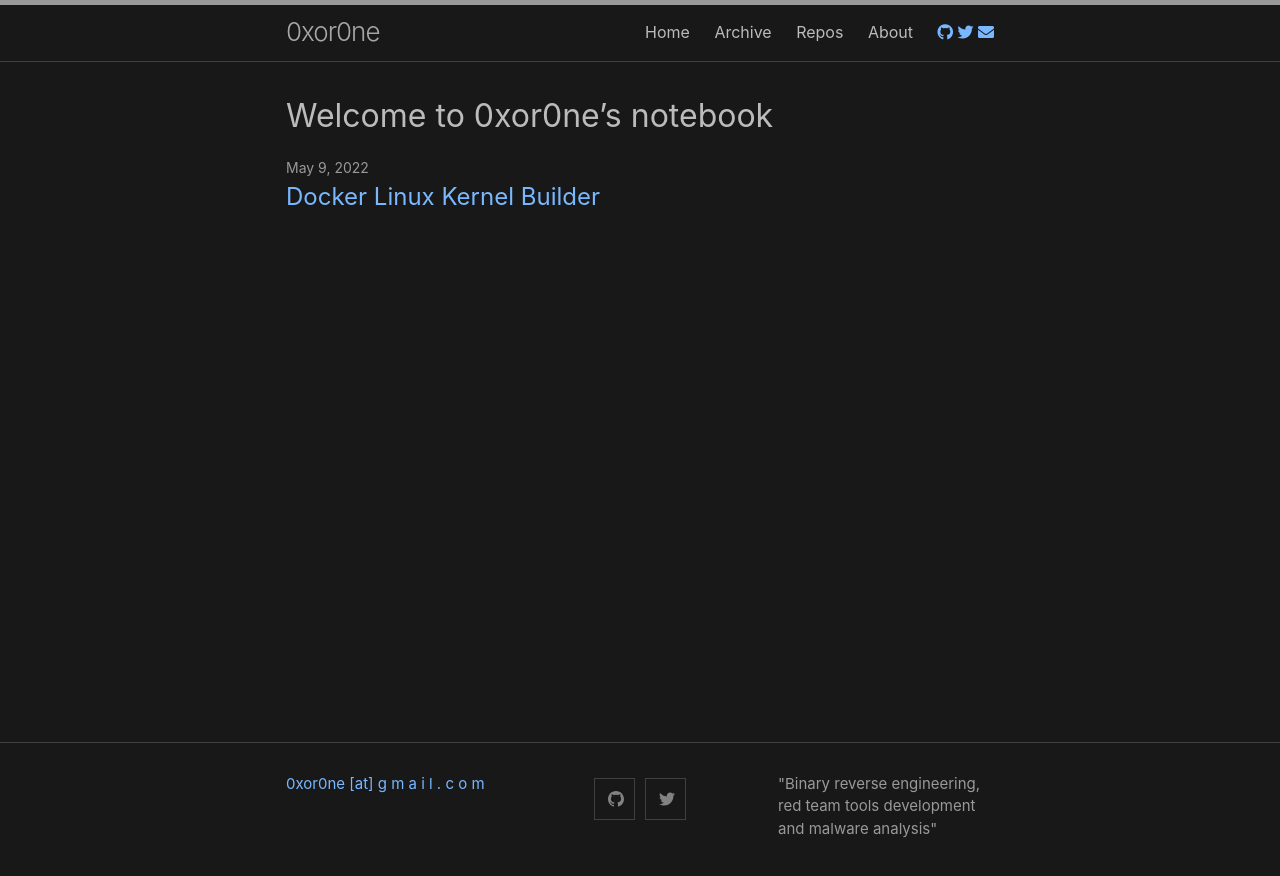
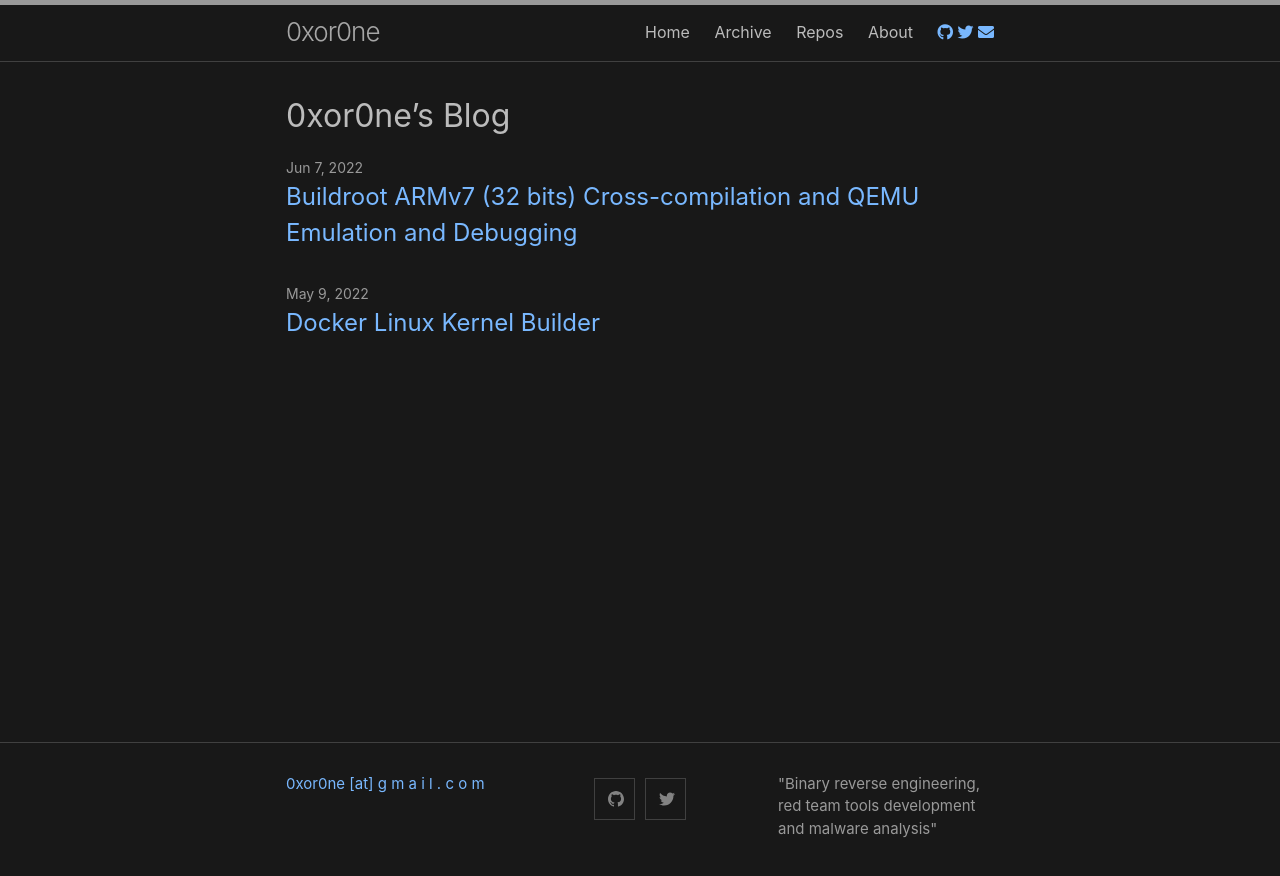
Before and after one commit to 0xor0ne/0xor0ne.github.io, a Jekyll site: the page built from index.md, in a window 1280 px wide. Shown: the top 876 px of the page. Built offline with Jekyll 4.4.1, drawn with Linux system fonts in a browser that asks for light colours; nearby versions of some CDN libraries; our own code applies the rules of GitHub Pages for plain Markdown files; some of the changed lines change nothing that is shown.

Commit message:
Add blog post buildroot-arm-emulation

````diff
--- /dev/null
+++ b/_posts/2022-06-07-buildroot-arm-emulation.md
@@ -0,0 +1,410 @@
+---
+title: Buildroot ARMv7 (32 bits) Cross-compilation and QEMU Emulation and Debugging
+post_date: 2022-06-07
+layout: default
+---
+
+{% comment %}
+Optional comments
+{% endcomment %}
+
+# Buildroot ARMv7 (32 bits) Cross-compilation and QEMU Emulation and Debugging
+
+In this short tutorial we'll see:
+
+* how to use [Buildroot][1]{:target="blank"} for cross-compiling an image
+  (kernel + root file system) targetting ARMv7 (32 bits) architecture;
+
+* how to emulate the resulting image using [QEMU][2]{:target="blank"};
+
+* how to use the `sdk` produced by Buildroot for cross-compiling an executable
+  targetting the generated image;
+
+* how to debug a process running on the QEMU emulated system;
+
+We are going to use the [docker-x-builder project][0]{:target="blank"} which
+includes scripts for creating a Docker image configured with all the required
+dependencies for building Buildroot images.
+
+The rest of the tutorial assumes that Docker is installed and configured to run
+without sudo (if not, see [here][3]{:target="blank"} and
+[here][4]{:target="blank"}).
+
+## Environment setup
+
+Start by cloning `docker-x-builder`:
+
+```bash
+git clone https://github.com/0xor0ne/docker-x-builder.git
+cd docker-x-builder
+```
+
+and then build the Docker image (this could take a while depending on your
+connection speed):
+
+```bash
+./scripts/docker_build.sh
+```
+
+Next, create a Docker persistent volume (this is where we will save all our
+work):
+
+```bash
+docker volume create --name armv7-vol
+```
+
+Now, for running the container use:
+
+```bash
+./scripts/docker_run_inter.sh --volume armv7-vol
+```
+
+The option `--volume armv7-vol` mounts the newly created volume in
+`~/workspace`.
+
+At this point, inside the container, checkout the desired Buildroot version
+(this tutorial has been tested with Buildroot `2022.02.02`):
+
+```bash
+cd ~/workspace/buildroot
+git checkout 2022.02.2
+```
+
+Now the build environment setup is complete and it is possible to proceed with
+the Buildroot ARMv7 image creation.
+
+> **NOTE1:** if you need to attach to an already running container from another
+> terminal you must use: `./scripts/docker_attach.sh`
+
+> **NOTE2:** the host directory `docker-x-bulder` is shared inside the container
+> in `~/shared`.
+
+## ARMv7 Cross-Compilation with Buildroot
+
+Our goal here is to create a Buildroot image that satisfy the following
+requirements:
+
+1. The image must include a non root user called `user` with password `user`;
+
+2. The emulated system must allow SSH key-based authentication for both user
+   `user` and user `root`;
+
+3. The emulated system must have a network interface with the static IP address
+   `192.168.0.2/24`;
+
+4. the final image must target ARMv7 architecture (more specifically a target
+   board that we can emulate with QEMU).
+
+We use a custom [user table][5]{:target="blank"} to satisfy requirement `1`, a
+custom [overlay][6]{:target="blank"} for requirements `2` and `3` and, finally,
+for requirement `4` we will customize the configuration
+`qemu_arm_vexpress_defconfig` provided by Buildroot.
+
+Before proceeding, create a directory where we will save the `users table` and
+the `overlay`:
+
+```bash
+# Run this inside the container
+mkdir ~/shared/myarm32
+```
+
+### Users Table
+
+`Users tables` are regular text files that allow to create new users using
+the [`makeuser syntax`][7]{:target="blank"}.
+
+In order to add the user `user` in the target system, create the file
+`~/shared/myarm32/users_table` as shown below:
+
+```bash
+# Run this inside the container
+echo "user -1 user -1 =user /home/user /bin/sh root User" > ~/shared/myarm32/users_table
+```
+
+With the content above, the user `user` will be configured as follow:
+
+* Default password: `user`;
+* Home directory: `/home/user`;
+* Default shell: `/bin/sh`;
+* Groups: `user` and `root`.
+
+Later on, we will reference this `users table` in the Buildroot configuration.
+
+### Overlay
+
+An `overlay` is a tree of files that is copied directly over the target
+filesystem after it has been built (it is one of the machanisms provided by
+Buildrot to customize the target filesystem).
+
+We are going to use the `overlay` to configure the authorized public SSH keys
+for `root` and `user` and to configure the network interface `eth0` with the
+static IP address `192.168.0.1`.
+
+First of all, create the rsa key pair with a null passphrase and save it in
+`~/shared/myarm32/id_rsa` and `~/shared/myarm32/id_rsa.pub`:
+
+```bash
+# Run this inside the container
+ssh-keygen -b 2048 -t rsa -f ~/shared/myarm32/id_rsa -q -N ""
+```
+
+Then, create the `overlay` directory structure:
+
+```bash
+# Run this inside the container
+mkdir -p ~/shared/myarm32/overlay/{etc/network,root/.ssh,home/user/.ssh}
+```
+
+And, finally, create all the required files:
+
+```bash
+# Run this inside the container
+cat ~/shared/myarm32/id_rsa.pub > ~/shared/myarm32/overlay/root/.ssh/authorized_keys
+cat ~/shared/myarm32/id_rsa.pub > ~/shared/myarm32/overlay/home/user/.ssh/authorized_keys
+cat > ~/shared/myarm32/overlay/etc/network/interfaces <<EOF
+auto lo
+iface lo inet loopback
+
+auto eth0
+  iface eth0 inet static
+  address 192.168.0.2
+  netmask 255.255.255.0
+  gateway 192.168.0.1
+  hostname \$(hostname)
+EOF
+```
+
+### Buildroot Configuration
+
+Generate the default configuration for [Arm Versatile Express board][10]
+provided by Buildroot:
+
+```bash
+# Run this inside the container
+cd ~/workspace/buildroot
+make qemu_arm_vexpress_defconfig
+```
+
+and then run the interactive curses-based configurator:
+
+```bash
+# Run this inside the container
+make menuconfig
+```
+
+In the menu, set the following options:
+
+```bash
+Toolchain:
+-> Toolchain type
+   -> External toolchain
+-> Toolchain
+   -> Bootlin toolchains
+-> Bootlin toolchain variant
+   -> armv7-eabihf glibc stable 2021.11-1 [Select]
+-> Copy gdb server to the Target [Y]
+
+System configuration:
+-> Root password [set 'root']
+-> Path to the users table [set ${HOME}/shared/myarm32/users_table]
+-> Root filesystem overlay directories [set ${HOME}/shared/myarm32/overlay]
+
+Target packages:
+-> Networking applications:
+   -> dropbear [Y]
+      -> disable reverse DNS lookups [Y]
+
+Host utilities:
+-> host environment-setup [Y]
+```
+
+When all the options above have been set, exit the menu and save the
+configuration.
+
+### Image Build
+
+Once all the steps above have been completed, you can start building the target
+image (this is going to take a while to complete):
+
+```bash
+# Run this inside the container
+cd ~/workspace/buildroot
+make
+```
+
+The output artifacts will be located in `~/workspace/buildroot/output/images`:
+
+* `zImage`: Linux kernel image;
+
+* `rootfs.ext2`: root filesystem image;
+
+* `vexpress-v2p-ca9.dtb`: device tree blob;
+
+## Emulate the Target System with QEMU
+
+The buildroot image can be emulated with the following command:
+
+```bash
+# Run this inside the container
+~/workspace/buildroot/output/host/bin/qemu-system-arm -M vexpress-a9 \
+  -smp 1 -m 256 -kernel ~/workspace/buildroot/output/images/zImage \
+  -dtb ~/workspace/buildroot/output/images/vexpress-v2p-ca9.dtb -drive \
+  file=~/workspace/buildroot/output/images/rootfs.ext2,if=sd,format=raw \
+  -append "console=ttyAMA0,115200 rootwait root=/dev/mmcblk0" \
+  -net nic -net tap,ifname=tap0,script=no,downscript=no -nographic
+```
+
+At the end of the boot process you can log into the system as `user` (password
+`user`) or as `root` (password `root`). To stop `QEMU`, login as `root` and run
+command `poweroff`.
+
+You can also use SSH for log into the emulated system. First of all, attach to
+the running container from another terminal:
+
+```bash
+./scripts/docker_attach.sh
+```
+
+and then use SSH to log into the system:
+
+```bash
+# Run this inside the container
+ssh -i ~/shared/myarm32/id_rsa -o StrictHostKeyChecking=no -o UserKnownHostsFile=/dev/null user@192.168.0.2
+```
+
+NOTE: the container created with `docker-x-builder` is configured with a tap
+interface (`tap0`) with static IP address `192.168.0.1`. Thanks to this
+interface it is possible to communicate with the emulated system whose network
+interface has been previously configured with the static IP address
+`192.168.0.2`.
+
+## Cross-compilation with Buildroot-generated SDK
+
+For cross-compiling an application for the target system, it is possible to use
+the toolchain used by Buildroot itself which is located in `output/host/bin`.
+
+However, this tutorial shows how to export an `SDK` for the target system. The
+SDK is more flexible because it can be moved also to other machines and used for
+cross-compiling applications for the target system.
+
+For exporting the `SDK`, execute the following commands:
+
+```bash
+# Run this inside the container (./scripts/docker_run_inter.sh --volume armv7-vol)
+cd ~/workspace/buildroot
+make sdk
+```
+
+This generates a tarball named
+`arm-buildroot-linux-gnueabihf_sdk-buildroot.tar.gz` in `output/images`.
+
+In order to use the `SDK` you must extract the tarball and run the script
+`relocate-sdk.sh` located inside the extracted directory (this script must be
+executed only one time after the tarball extraction).
+
+Then, when you need to use the toolchain you can source the file
+`environment-setup` located inside the extracted toolchain directory. This
+script exports a number of environment variables that will help cross-compile
+your projects using the Buildroot SDK.
+
+Here is a complete example showing how to extract and setup the `SDK` and how to
+cross-compile a toy executable:
+
+```bash
+# Run this inside the container
+mkdir ~/workspace/sdk
+cp ~/workspace/buildroot/output/images/arm-buildroot-linux-gnueabihf_sdk-buildroot.tar.gz ~/workspace/sdk/
+cd ~/workspace/sdk
+mkdir armv7 && tar xf arm-buildroot-linux-gnueabihf_sdk-buildroot.tar.gz -C armv7 --strip-components 1
+cd armv7 && ./relocate-sdk.sh
+```
+
+At this point it is possible to cross-compile code for the target system like
+illustrated below:
+
+```bash
+# Run this inside the container
+mkdir ~/workspace/hello-example
+
+cat > ~/workspace/hello-example/hello.c <<EOF
+#include <stdio.h>
+
+int main()
+{
+  printf("Hello!\n");
+  return 0;
+}
+EOF
+
+source ~/workspace/sdk/armv7/environment-setup
+arm-linux-gcc -g -o ~/workspace/hello-example/hello ~/workspace/hello-example/hello.c
+```
+
+The cross-compiled executable will be located in
+`~/workspace/hello-example/hello`.
+
+```bash
+>>> file ~/workspace/hello-example/hello
+/home/user/workspace/hello-example/hello: ELF 32-bit LSB pie executable, ARM, EABI5 version 1 (SYSV), dynamically linked, interpreter /lib/ld-linux-armhf.so.3, for GNU/Linux 4.9.0, with debug_info, not stripped
+```
+
+## Remote Process Debugging in Emulated System
+
+In one terminal run the emulator as shown in section
+[Emulate the Target System with QEMU](#emulate-the-target-system-with-qemu).
+
+In a second terminal, attach to the running container:
+
+```bash
+./scripts/docker_attach.sh
+```
+
+and copy on the emulated system the executable built in section [Cross-compilation with Buildroot-generated
+SDK](#cross-compilation-with-buildroot-generated-sdk):
+
+```bash
+scp -i ~/shared/myarm32/id_rsa -o StrictHostKeyChecking=no -o UserKnownHostsFile=/dev/null ~/workspace/hello-example/hello user@192.168.0.2:
+```
+
+On the first terminal, where you have the `QEMU` prompt of the emulated device, login as
+user `user` (password `user`) and run:
+
+```bash
+gdbserver :1234 hello
+```
+
+On the second terminal you can start the debugging session like in the example
+shown below:
+
+```bash
+source ~/workspace/sdk/armv7/environment-setup
+arm-linux-gdb --se=~/workspace/hello-example/hello -ex 'target remote 192.168.0.2:1234'
+(gdb) disassemble main
+(gdb) b *main+20
+(gdb) continue
+(gdb) x/s $r0
+...
+# Debug with standard GDB commands
+```
+
+
+
+
+NOTE: the same target image could also be emulated and debugged with the Docker
+image provided by the [doc-revexp project][8] that has the advantage of
+including more tools for debugging and reverse engineering activities like, for
+example, gdb preconfigured with [GEF][9] plugin.
+
+\- The End -
+
+[0]: https://github.com/0xor0ne/docker-x-builder
+[1]: https://buildroot.org
+[2]: https://www.qemu.org/
+[3]: https://docs.docker.com/engine/install/
+[4]: https://docs.docker.com/engine/install/linux-postinstall/
+[5]: https://buildroot.org/downloads/manual/manual.html#customize-users
+[6]: https://buildroot.org/downloads/manual/manual.html#rootfs-custom
+[7]: https://buildroot.org/downloads/manual/manual.html#makeuser-syntax
+[8]: https://github.com/0xor0ne/doc-revexp
+[9]: https://github.com/hugsy/gef
+[10]: https://qemu-project.gitlab.io/qemu/system/arm/vexpress.html
--- a/index.md
+++ b/index.md
@@ -5,4 +5,4 @@
 layout: home
 ---
 
-# Welcome to 0xor0ne's notebook
+# 0xor0ne's Blog
````
